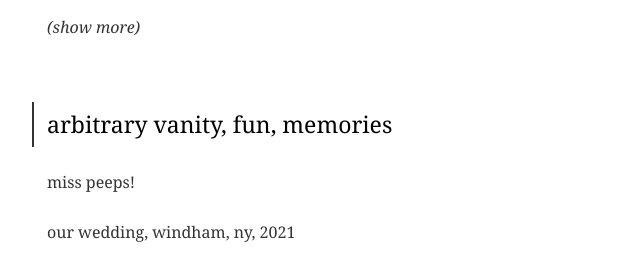
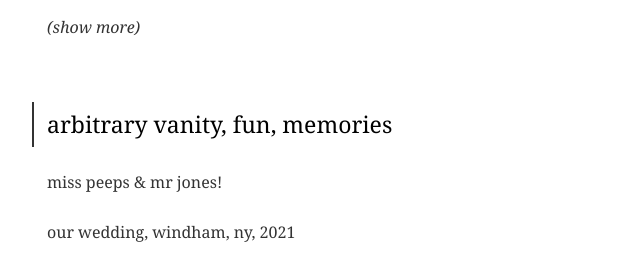
Before and after one commit to georgi0u/adamgeorgiou.com, a website: page html/index.html in a window 1280 px wide. Shown: the part 1344-1605 px from the top of the page, 233-873 px from the left. Drawn offline with nearby package versions, Linux system fonts and the light colour scheme.

Commit message:
Book and George

```diff
--- a/html/index.html
+++ b/html/index.html
@@ -168,7 +168,7 @@
         <div id="random_accomplishments_container" class="sub_container collapsible">
           <h2>arbitrary vanity, fun, memories</h2>
           <ul>
-            <li><a target="_blank" href="https://photos.app.goo.gl/KxyJ5YgYEw3B8snk8">miss peeps!</a></li>
+            <li><a target="_blank" href="https://photos.app.goo.gl/KxyJ5YgYEw3B8snk8">miss peeps & mr jones!</a></li>
             <li><a target="_blank" href="https://adamandkelly.com">our wedding, windham, ny, 2021</a></li>
             <li><a target="_blank" href="https://photos.app.goo.gl/EggFSA6E8oCUbUBz7">road to hana, maui, 2019</a></li>
             <li><a target="_blank" href="https://photos.app.goo.gl/Uj8Uwo7CjBqcXrxo8">assorted ski tricks</a></li>
```
Also changed, not shown: index.html (+1 -1 lines).
